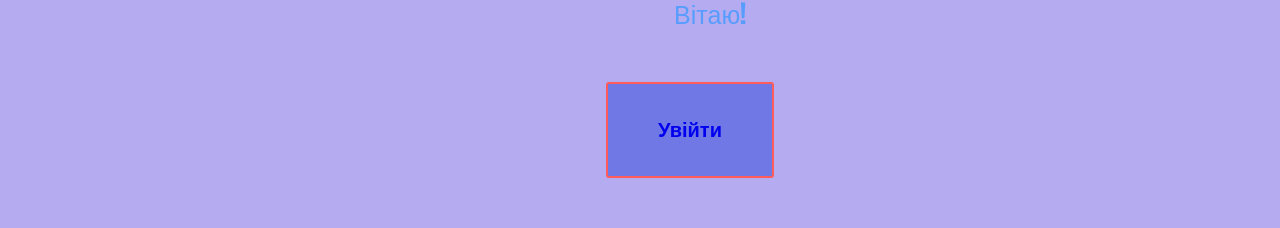
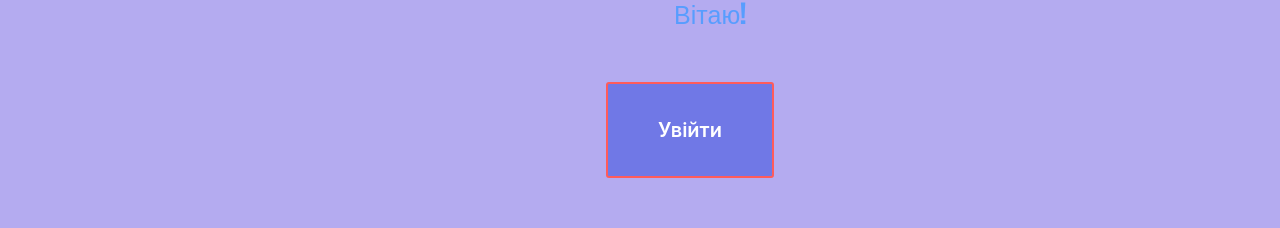
Before and after one commit to Maximca2/Authorization, a React (Create React App) app: page / in a window 1280 px wide. Shown: the part 145-373 px from the top of the page. Built offline with nearby package versions, Linux system fonts and the light colour scheme.

Commit message:
add some onclick

```diff
--- a/src/Components/Button/Button.jsx
+++ b/src/Components/Button/Button.jsx
@@ -2,14 +2,12 @@ import { NavLink } from "react-router-dom";
 
 import "./style.scss";
 
-function Button({ style, value, to }) {
+function Button({ style, value, to ,takeAccess}) {
   if (to) {
     return (
-      <button  className={`button ${style}`}>
-        <NavLink className="text-none" to={to}>
-          {value}
-        </NavLink>
-      </button>
+      <NavLink onClick={takeAccess}  className={`button ${style}`} to={to}>
+        {value}
+      </NavLink>
     );
   }
   return <button className={`button ${style}`}>{value}</button>;
```
